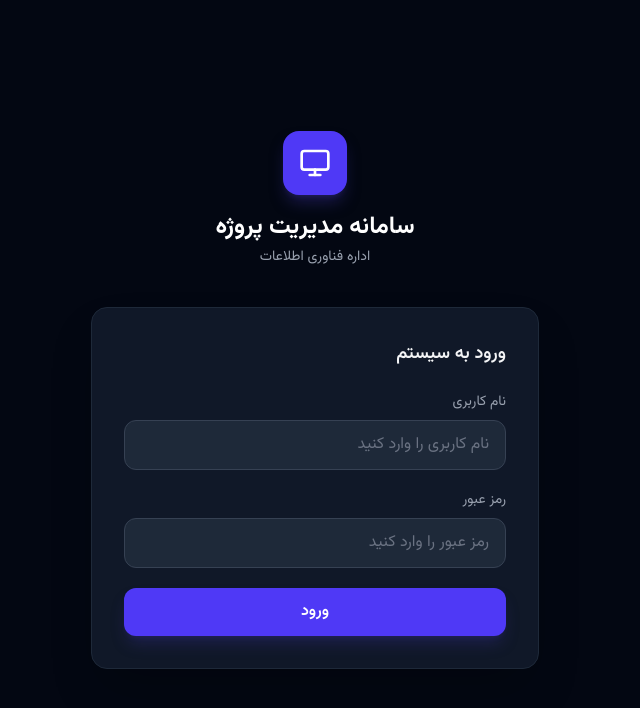
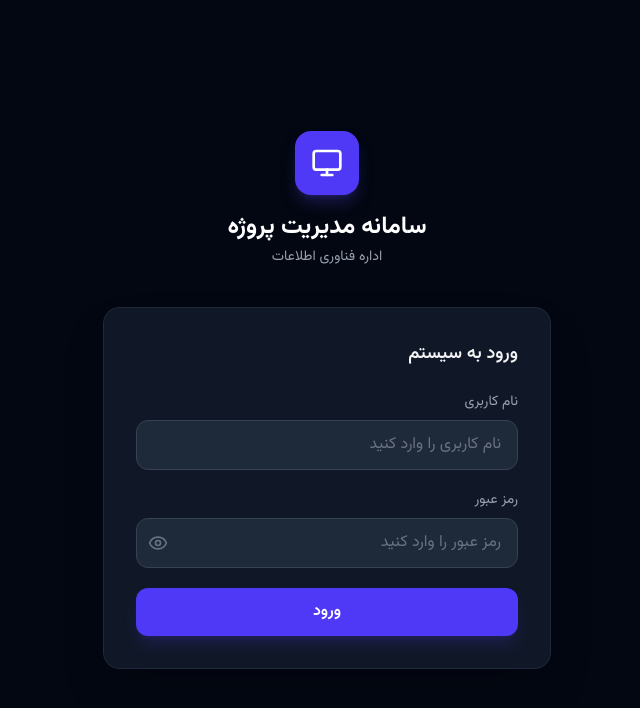
Before and after one commit to alinasri/ITProjectManagement, a React (Vite) app in the folder frontend/: page /login in a window 1280 px wide. Shown: the top 708 px of the page, without its empty margins (427-1067 px from the left). Built offline with nearby package versions, Linux system fonts and the light colour scheme; no server answers.

Commit message:
Show password icon added

```diff
--- /dev/null
+++ b/frontend/src/components/PasswordInput.jsx
@@ -0,0 +1,29 @@
+import { useState } from 'react';
+import { Eye, EyeOff } from 'lucide-react';
+
+export default function PasswordInput({ value, onChange, autoComplete, placeholder, required, className = '' }) {
+  const [show, setShow] = useState(false);
+
+  return (
+    <div className="relative">
+      <input
+        type={show ? 'text' : 'password'}
+        value={value}
+        onChange={onChange}
+        autoComplete={autoComplete}
+        placeholder={placeholder}
+        required={required}
+        className={`w-full bg-gray-800 border border-gray-700 rounded-xl px-4 py-3 text-white placeholder-gray-500 focus:outline-none focus:border-indigo-500 focus:ring-1 focus:ring-indigo-500 transition pl-12 ${className}`}
+      />
+      <button
+        type="button"
+        onClick={() => setShow(s => !s)}
+        className="absolute left-3 top-1/2 -translate-y-1/2 text-gray-500 hover:text-gray-300 transition-colors"
+        tabIndex={-1}
+        aria-label={show ? 'مخفی کردن رمز' : 'نمایش رمز'}
+      >
+        {show ? <EyeOff className="w-5 h-5" /> : <Eye className="w-5 h-5" />}
+      </button>
+    </div>
+  );
+}
--- a/frontend/src/pages/AdminDashboard.jsx
+++ b/frontend/src/pages/AdminDashboard.jsx
@@ -7,6 +7,7 @@ import Modal from '../components/Modal';
 import ConfirmDialog from '../components/ConfirmDialog';
 import { sections as sectionsApi, users as usersApi, projects as projectsApi } from '../api';
 import { useSections } from '../context/SectionsContext';
+import PasswordInput from '../components/PasswordInput';
 import { Plus, Trash2, PencilLine, Check, X, ChevronLeft } from 'lucide-react';
 
 export default function AdminDashboard() {
@@ -394,11 +395,10 @@ function UserFormModal({ open, onClose, sections, editUser, onSaved }) {
           <label className="block text-sm text-gray-400 mb-2">
             رمز عبور {isEdit && <span className="text-gray-600">(خالی = بدون تغییر)</span>}
           </label>
-          <input
-            type="password"
-            className="w-full bg-gray-800 border border-gray-700 rounded-xl px-4 py-3 text-white focus:outline-none focus:border-indigo-500"
+          <PasswordInput
             value={form.password}
             onChange={e => setForm(f => ({ ...f, password: e.target.value }))}
+            autoComplete="new-password"
             required={!isEdit}
           />
         </div>
--- a/frontend/src/pages/ChangePasswordPage.jsx
+++ b/frontend/src/pages/ChangePasswordPage.jsx
@@ -3,6 +3,7 @@ import { useNavigate } from 'react-router-dom';
 import { useAuth } from '../context/AuthContext';
 import { auth as authApi } from '../api';
 import { KeyRound } from 'lucide-react';
+import PasswordInput from '../components/PasswordInput';
 
 export default function ChangePasswordPage() {
   const [current, setCurrent] = useState('');
@@ -51,23 +52,33 @@ export default function ChangePasswordPage() {
             </div>
           )}
           <form onSubmit={handleSubmit} className="space-y-4">
-            {[
-              { label: 'رمز عبور فعلی', val: current, set: setCurrent, auto: 'current-password' },
-              { label: 'رمز عبور جدید', val: newPass, set: setNewPass, auto: 'new-password' },
-              { label: 'تکرار رمز عبور جدید', val: confirm, set: setConfirm, auto: 'new-password' },
-            ].map(({ label, val, set, auto }) => (
-              <div key={label}>
-                <label className="block text-sm text-gray-400 mb-2">{label}</label>
-                <input
-                  type="password"
-                  value={val}
-                  onChange={e => set(e.target.value)}
-                  autoComplete={auto}
-                  required
-                  className="w-full bg-gray-800 border border-gray-700 rounded-xl px-4 py-3 text-white focus:outline-none focus:border-indigo-500 focus:ring-1 focus:ring-indigo-500 transition"
-                />
-              </div>
-            ))}
+            <div>
+              <label className="block text-sm text-gray-400 mb-2">رمز عبور فعلی</label>
+              <PasswordInput
+                value={current}
+                onChange={e => setCurrent(e.target.value)}
+                autoComplete="current-password"
+                required
+              />
+            </div>
+            <div>
+              <label className="block text-sm text-gray-400 mb-2">رمز عبور جدید</label>
+              <PasswordInput
+                value={newPass}
+                onChange={e => setNewPass(e.target.value)}
+                autoComplete="new-password"
+                required
+              />
+            </div>
+            <div>
+              <label className="block text-sm text-gray-400 mb-2">تکرار رمز عبور جدید</label>
+              <PasswordInput
+                value={confirm}
+                onChange={e => setConfirm(e.target.value)}
+                autoComplete="new-password"
+                required
+              />
+            </div>
             <button
               type="submit"
               disabled={loading}
--- a/frontend/src/pages/LoginPage.jsx
+++ b/frontend/src/pages/LoginPage.jsx
@@ -2,6 +2,7 @@ import { useState } from 'react';
 import { useNavigate } from 'react-router-dom';
 import { useAuth } from '../context/AuthContext';
 import { Monitor } from 'lucide-react';
+import PasswordInput from '../components/PasswordInput';
 
 export default function LoginPage() {
   const [username, setUsername] = useState('');
@@ -31,7 +32,6 @@ export default function LoginPage() {
   return (
     <div className="min-h-screen bg-gray-950 flex items-center justify-center px-4">
       <div className="w-full max-w-md">
-        {/* Logo / Header */}
         <div className="text-center mb-10">
           <div className="inline-flex items-center justify-center w-16 h-16 bg-indigo-600 rounded-2xl mb-4 shadow-lg shadow-indigo-900/50">
             <Monitor className="w-8 h-8 text-white" />
@@ -40,7 +40,6 @@ export default function LoginPage() {
           <p className="text-gray-400 text-sm">اداره فناوری اطلاعات</p>
         </div>
 
-        {/* Card */}
         <div className="bg-gray-900 border border-gray-800 rounded-2xl p-8 shadow-2xl">
           <h2 className="text-lg font-semibold text-gray-100 mb-6">ورود به سیستم</h2>
 
@@ -65,14 +64,12 @@ export default function LoginPage() {
             </div>
             <div>
               <label className="block text-sm text-gray-400 mb-2">رمز عبور</label>
-              <input
-                type="password"
+              <PasswordInput
                 value={password}
                 onChange={e => setPassword(e.target.value)}
                 autoComplete="current-password"
+                placeholder="رمز عبور را وارد کنید"
                 required
-                className="w-full bg-gray-800 border border-gray-700 rounded-xl px-4 py-3 text-white placeholder-gray-500 focus:outline-none focus:border-indigo-500 focus:ring-1 focus:ring-indigo-500 transition"
-                placeholder="رمز عبور را وارد کنید"
               />
             </div>
             <button
```
